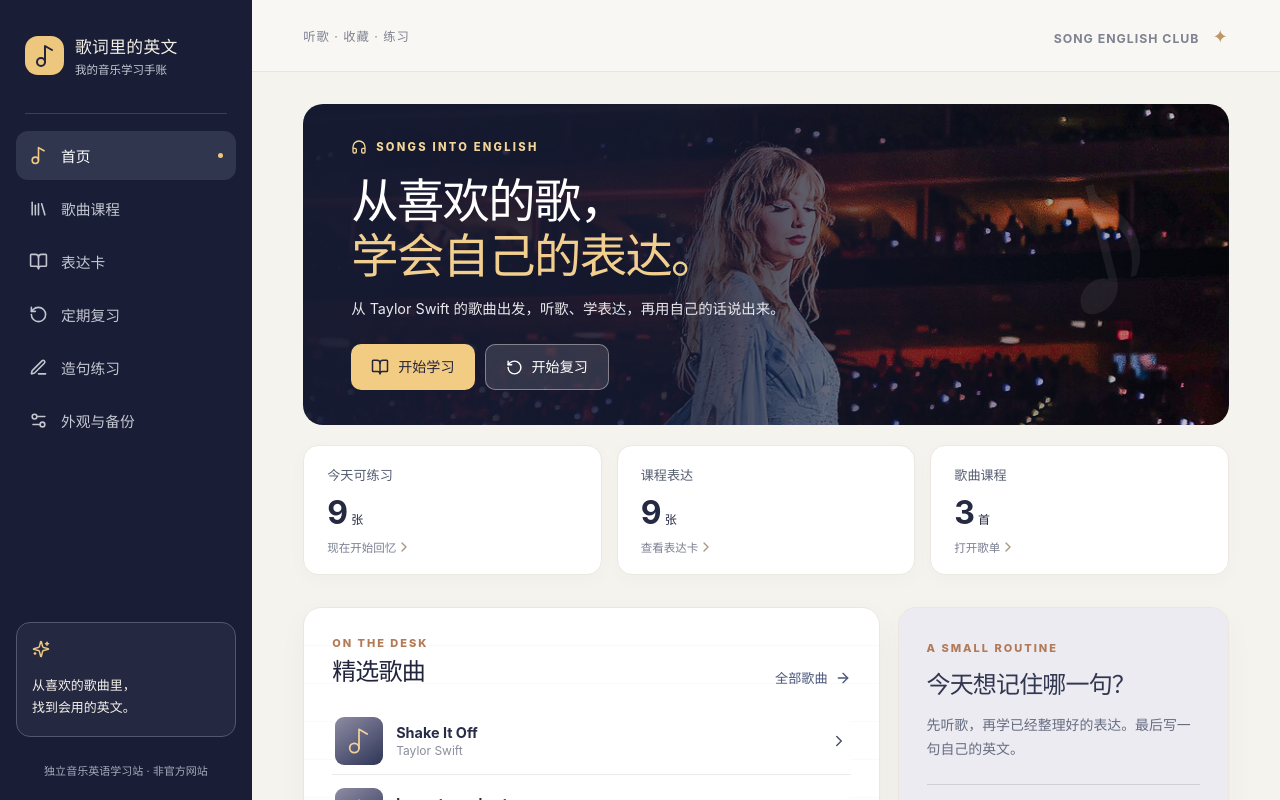
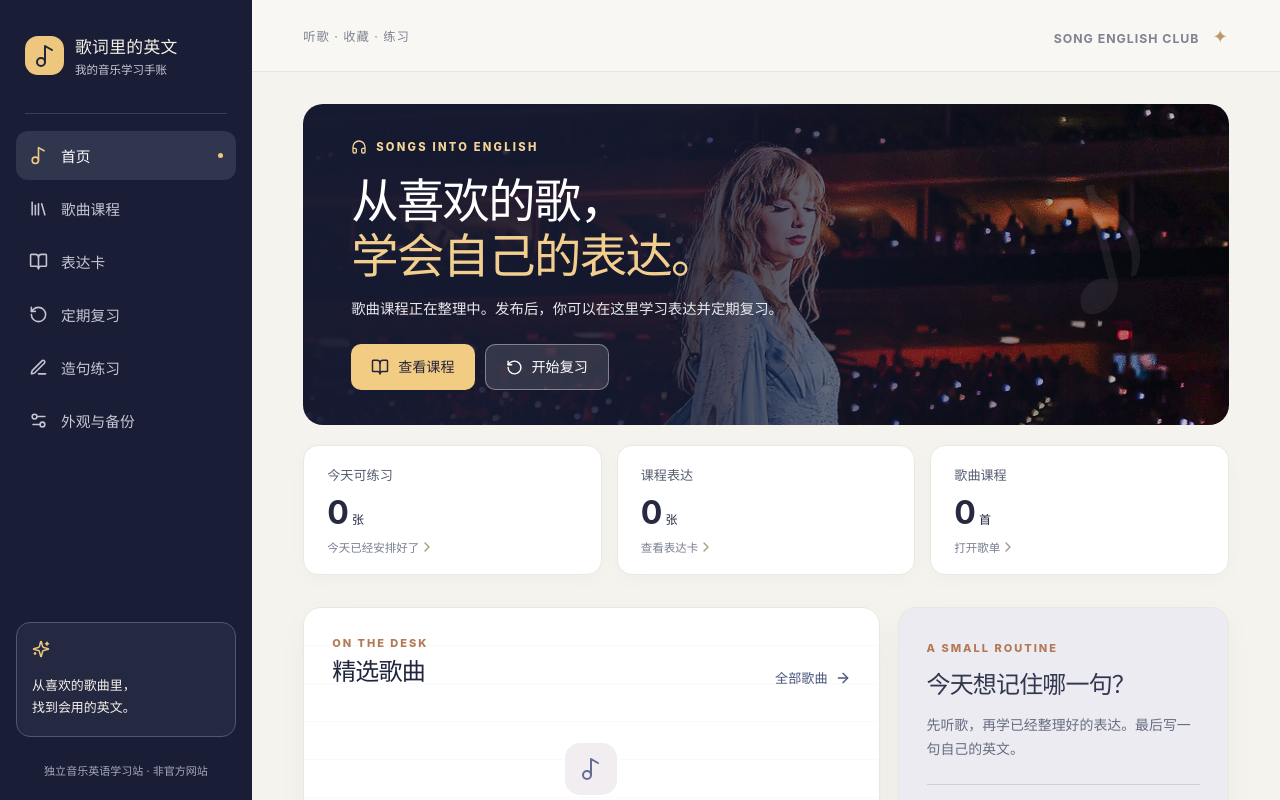
Before and after one commit to 1051657589xjy-creator/song-english-notebook, a React (Vite) app: page / in a window 1280 px wide. Shown: the top 800 px of the page. Built offline with nearby package versions, Linux system fonts and the light colour scheme.

Commit message:
Remove sample lessons and clarify course import

```diff
--- a/src/AdminPage.tsx
+++ b/src/AdminPage.tsx
@@ -246,6 +246,12 @@ export default function AdminPage({ onPublic }: { onPublic: () => void }) {
             <span>{dirty ? "有未发布改动" : "课程与仓库同步"}</span>
             <button className="button text small" onClick={disconnect}>退出管理</button>
           </div>
+          {catalog.songs.length === 0 && (
+            <div className="panel admin-start-guide">
+              <h2>从第一首正式课程开始</h2>
+              <p>点「新建歌曲课程」，填写歌名、官方歌曲链接和本课导语；再添加表达卡，或一次粘贴已有的学习笔记。检查内容后点页面底部的「发布课程」，学习者才会看到。</p>
+            </div>
+          )}
           <div className="admin-layout">
             <aside className="panel admin-song-list">
               <div className="section-heading"><div><span className="eyebrow">SONG LIBRARY</span><h2>歌曲课程</h2></div></div>
@@ -305,8 +311,12 @@ export default function AdminPage({ onPublic }: { onPublic: () => void }) {
                   </section>
                   <section className="panel form-panel">
                     <div className="section-heading"><div><span className="eyebrow">BULK PASTE</span><h2>批量导入表达</h2></div></div>
-                    <p className="helper">每行一条，例如：shake it off — 摆脱烦心事。导入后先检查每张卡，再发布课程。</p>
-                    <label className="field"><span>表达学习笔记</span><textarea value={notesText} onChange={(event) => setNotesText(event.target.value)} placeholder={"英文表达 — 中文意思\nlong story short — 长话短说"} /></label>
+                    <p className="helper">可以一次粘贴多条已有笔记。系统会识别表达、释义、场景、例句和备注；导入后请逐张检查，再发布课程。</p>
+                    <details className="admin-import-help">
+                      <summary>查看粘贴格式示例</summary>
+                      <pre>{"英文表达：shake it off\n中文意思：摆脱烦心事\n使用场景：工作不顺时鼓励自己\n英文例句：I'll shake it off and try again.\n备注：例句请用自己的话编写\n\n英文表达：bounce back\n中文意思：恢复状态"}</pre>
+                    </details>
+                    <label className="field"><span>表达学习笔记</span><textarea value={notesText} onChange={(event) => setNotesText(event.target.value)} placeholder={"英文表达：…\n中文意思：…\n使用场景：…\n英文例句：…\n备注：…"} /></label>
                     <button className="button subtle" onClick={importNotes} disabled={!notesText.trim()}>识别并加入表达卡</button>
                   </section>
                 </>
--- a/src/App.tsx
+++ b/src/App.tsx
@@ -274,10 +274,12 @@ function Home({ data }: { data: AppData }) {
             <br />
             <em>学会自己的表达。</em>
           </h1>
-          <p>从 Taylor Swift 的歌曲出发，听歌、学表达，再用自己的话说出来。</p>
+          <p>{data.songs.length
+            ? "从 Taylor Swift 的歌曲出发，听歌、学表达，再用自己的话说出来。"
+            : "歌曲课程正在整理中。发布后，你可以在这里学习表达并定期复习。"}</p>
           <div className="hero-actions">
             <button className="button gold" onClick={() => go("/songs")}>
-              <BookOpen size={18} /> 开始学习
+              <BookOpen size={18} /> {data.songs.length ? "开始学习" : "查看课程"}
             </button>
             <button
               className="button ghost-light"
@@ -355,16 +357,8 @@ function Home({ data }: { data: AppData }) {
           ) : (
             <Empty
               icon={<Music2 />}
-              title="从第一首歌开始"
-              text="添加歌名，粘贴你手边的歌词，就可以开始摘录表达。"
-              action={
-                <button
-                  className="button primary small"
-                  onClick={() => go("/songs/new")}
-                >
-                  添加歌曲
-                </button>
-              }
+              title="课程正在准备中"
+              text="站长还没有发布正式课程。稍后回来，就能从喜欢的歌开始学英文。"
             />
           )}
         </section>
@@ -382,7 +376,7 @@ function Home({ data }: { data: AppData }) {
           </div>
           <button
             className="link-button"
-            onClick={() => go(data.songs.length ? "/songs" : "/songs/new")}
+            onClick={() => go("/songs")}
           >
             去看课程 <ArrowRight size={16} />
           </button>
@@ -1103,8 +1097,8 @@ function Review({
           <div className="complete-icon">
             <Check size={30} />
           </div>
-          <span className="eyebrow">ALL DONE FOR TODAY</span>
-          <h2>今天的复习完成了</h2>
+          <span className="eyebrow">{data.cards.length ? "ALL DONE FOR TODAY" : "COMING SOON"}</span>
+          <h2>{data.cards.length ? "今天的复习完成了" : "课程发布后就能开始复习"}</h2>
           {todayEvents.length ? (
             <p>
               今天复习了 {todayEvents.length} 张：会了{" "}
@@ -1113,7 +1107,9 @@ function Review({
               {todayEvents.filter((e) => e.grade === "forgot").length} 张。
             </p>
           ) : (
-            <p>今天没有到期的表达卡。新建的卡片会从今天开始复习。</p>
+            <p>{data.cards.length
+              ? "今天没有到期的表达卡。新卡片会从今天开始复习。"
+              : "站长正在整理课程表达。发布后，表达卡会自动加入复习计划。"}</p>
           )}
           <button className="button subtle" onClick={() => go("/cards")}>
             看看我的表达卡
@@ -1279,17 +1275,8 @@ function PracticePage({
           ) : (
             <Empty
               icon={<BookOpen />}
-              title="先收藏一张表达卡"
-              text="造句练习会从你已学的表达中抽取。"
-              action={
-                <button
-                  className="button primary small"
-                  type="button"
-                  onClick={() => go("/songs")}
-                >
-                  去看歌曲
-                </button>
-              }
+              title="课程发布后就能练习"
+              text="造句练习会从已发布的表达卡中抽取。"
             />
           )}
         </form>
@@ -1627,7 +1614,9 @@ export default function App() {
           <div>
             <span className="eyebrow">MY SONGBOOK</span>
             <h1>歌曲课程</h1>
-            <p>选一首歌开始听，课程表达已经为你准备好。</p>
+            <p>{data.songs.length
+              ? "选一首歌开始听，课程表达已经为你准备好。"
+              : "站长正在整理歌曲和学习内容。正式课程发布后会出现在这里。"}</p>
           </div>
         </div>
         {data.songs.length ? (
@@ -1656,16 +1645,8 @@ export default function App() {
         ) : (
           <Empty
             icon={<Music2 />}
-            title="还没有添加歌曲"
-            text="粘贴你想学习的歌词，保留每一行原来的样子。"
-            action={
-              <button
-                className="button primary"
-                onClick={() => go("/songs/new")}
-              >
-                添加第一首歌
-              </button>
-            }
+            title="课程正在准备中"
+            text="目前还没有正式发布的歌曲课程。"
           />
         )}
       </div>
@@ -1864,13 +1845,8 @@ export default function App() {
         ) : (
           <Empty
             icon={<BookOpen />}
-            title="还没有表达卡"
-            text="打开一首歌，选中歌词或手动输入英文表达。"
-            action={
-              <button className="button primary" onClick={() => go("/songs")}>
-                去看歌曲
-              </button>
-            }
+            title="表达卡即将上线"
+            text="正式课程发布后，这里会显示每首歌的学习表达。"
           />
         )}
       </div>
--- a/src/publishedCatalog.json
+++ b/src/publishedCatalog.json
@@ -1,165 +1,4 @@
 {
-  "songs": [
-    {
-      "id": "lesson-shake-it-off",
-      "title": "Shake It Off",
-      "artist": "Taylor Swift",
-      "url": "https://www.youtube.com/watch?v=nfWlot6h_JM",
-      "lyrics": "",
-      "lessonIntro": "先听这首歌，留意标题 shake it off 想表达的情绪。回到本站学习它在日常交流中的用法，再比较两个与应对挫折有关的延伸表达。下方的例句由本站编写，不是歌词。",
-      "curated": true,
-      "createdAt": "2026-09-28T00:00:00.000Z",
-      "updatedAt": "2026-09-28T00:00:00.000Z"
-    },
-    {
-      "id": "lesson-long-story-short",
-      "title": "long story short",
-      "artist": "Taylor Swift",
-      "url": "https://www.youtube.com/watch?v=rqQHa2HcGtM",
-      "lyrics": "",
-      "lessonIntro": "先听歌，再学习标题里的 long story short：讲一件事时，怎样跳过细节说结果。本课还提供两个表达简洁意思的延伸说法；它们不是对歌词内容的引用。",
-      "curated": true,
-      "createdAt": "2026-09-28T00:00:00.000Z",
-      "updatedAt": "2026-09-28T00:00:00.000Z"
-    },
-    {
-      "id": "lesson-begin-again",
-      "title": "Begin Again (Taylor’s Version)",
-      "artist": "Taylor Swift",
-      "url": "https://www.youtube.com/watch?v=dXNZaHuKWNA",
-      "lyrics": "",
-      "lessonIntro": "听完歌，试着用 begin again 写一句自己的话。本课的两个延伸表达都与重新开始有关，但意思并不相同：一个强调从零开始，一个强调改变旧习惯。",
-      "curated": true,
-      "createdAt": "2026-09-28T00:00:00.000Z",
-      "updatedAt": "2026-09-28T00:00:00.000Z"
-    }
-  ],
-  "cards": [
-    {
-      "id": "lesson-shake-it-off-title",
-      "songId": "lesson-shake-it-off",
-      "expression": "shake it off",
-      "meaning": "摆脱烦心事带来的情绪；不让它继续影响自己",
-      "context": "歌名表达",
-      "scenario": "犯了小错、受了批评，想调整心情继续做事时",
-      "label": "日常可用",
-      "example": "I made a mistake, but I'll shake it off and try again.",
-      "notes": "这里的 it 可以指让你心烦的事。",
-      "referenceUrl": "https://dictionary.cambridge.org/us/dictionary/english/shake-off",
-      "sourceType": "title",
-      "curated": true
-    },
-    {
-      "id": "lesson-shake-it-off-brush-off",
-      "songId": "lesson-shake-it-off",
-      "expression": "brush something off",
-      "meaning": "对某句话或批评不予理会，不认真放在心上",
-      "context": "主题延伸表达；不作为歌词引用",
-      "scenario": "别人说了不友善的话，你决定不理会时",
-      "label": "日常可用",
-      "example": "She brushed off the rude comment and kept working.",
-      "notes": "brush off 也可表示敷衍或无视别人的意见，语境不同会带有负面意味。",
-      "referenceUrl": "https://dictionary.cambridge.org/dictionary/english/brush-off",
-      "sourceType": "extension",
-      "curated": true
-    },
-    {
-      "id": "lesson-shake-it-off-bounce-back",
-      "songId": "lesson-shake-it-off",
-      "expression": "bounce back",
-      "meaning": "遭遇困难或挫折后恢复状态",
-      "context": "主题延伸表达；不作为歌词引用",
-      "scenario": "经历失败、生病或低落之后重新振作时",
-      "label": "日常可用",
-      "example": "It took me a week to bounce back after the exam.",
-      "notes": "常见搭配：bounce back from a setback。",
-      "referenceUrl": "https://dictionary.cambridge.org/dictionary/english/bounce-back",
-      "sourceType": "extension",
-      "curated": true
-    },
-    {
-      "id": "lesson-long-story-short-title",
-      "songId": "lesson-long-story-short",
-      "expression": "long story short",
-      "meaning": "长话短说；省略经过，直接说结果",
-      "context": "歌名表达",
-      "scenario": "讲一件复杂的事，但只想交代关键结果时",
-      "label": "日常可用",
-      "example": "Long story short, we missed the train but made it to the show.",
-      "notes": "常放在句首，口语中很自然。",
-      "referenceUrl": "https://dictionary.cambridge.org/dictionary/english/long-story-short",
-      "sourceType": "title",
-      "curated": true
-    },
-    {
-      "id": "lesson-long-story-short-cut-to-the-chase",
-      "songId": "lesson-long-story-short",
-      "expression": "cut to the chase",
-      "meaning": "直奔主题，直接说重要部分",
-      "context": "主题延伸表达；不作为歌词引用",
-      "scenario": "会议或对话时间有限，想尽快谈重点时",
-      "label": "日常可用",
-      "example": "We only have ten minutes, so let's cut to the chase.",
-      "notes": "比 long story short 更直接；对人说时要留意语气。",
-      "referenceUrl": "https://dictionary.cambridge.org/dictionary/english/cut-to-the-chase",
-      "sourceType": "extension",
-      "curated": true
-    },
-    {
-      "id": "lesson-long-story-short-nutshell",
-      "songId": "lesson-long-story-short",
-      "expression": "in a nutshell",
-      "meaning": "简而言之；只说主要内容",
-      "context": "主题延伸表达；不作为歌词引用",
-      "scenario": "概括一个计划、观点或情况时",
-      "label": "日常可用",
-      "example": "In a nutshell, the plan is to practice a little every day.",
-      "notes": "可用于口语，也可用于较轻松的书面表达。",
-      "referenceUrl": "https://dictionary.cambridge.org/dictionary/english/in-a-nutshell",
-      "sourceType": "extension",
-      "curated": true
-    },
-    {
-      "id": "lesson-begin-again-title",
-      "songId": "lesson-begin-again",
-      "expression": "begin again",
-      "meaning": "重新开始",
-      "context": "歌名表达",
-      "scenario": "暂停或遇到挫折后，决定再试一次时",
-      "label": "日常可用",
-      "example": "After a short break, I was ready to begin again.",
-      "notes": "begin again 是普通搭配；start again 意思相近。",
-      "referenceUrl": "https://dictionary.cambridge.org/dictionary/english/start-again",
-      "sourceType": "title",
-      "curated": true
-    },
-    {
-      "id": "lesson-begin-again-from-scratch",
-      "songId": "lesson-begin-again",
-      "expression": "start from scratch",
-      "meaning": "从零开始，不沿用原有成果",
-      "context": "主题延伸表达；不作为歌词引用",
-      "scenario": "原来的方案不能用了，必须重新做时",
-      "label": "日常可用",
-      "example": "The first design failed, so we started from scratch.",
-      "notes": "比 begin again 更强调没有现成基础可用。",
-      "referenceUrl": "https://dictionary.cambridge.org/dictionary/english/from-scratch",
-      "sourceType": "extension",
-      "curated": true
-    },
-    {
-      "id": "lesson-begin-again-new-leaf",
-      "songId": "lesson-begin-again",
-      "expression": "turn over a new leaf",
-      "meaning": "改掉旧习惯，开始用更好的方式行事",
-      "context": "主题延伸表达；不作为歌词引用",
-      "scenario": "下决心改变拖延、迟到等旧习惯时",
-      "label": "日常可用",
-      "example": "I turned over a new leaf and started arriving on time.",
-      "notes": "强调行为变好，并非所有‘重新开始’都适用。",
-      "referenceUrl": "https://dictionary.cambridge.org/dictionary/english/turn-over-a-new-leaf",
-      "sourceType": "extension",
-      "curated": true
-    }
-  ]
+  "songs": [],
+  "cards": []
 }
--- a/src/styles.css
+++ b/src/styles.css
@@ -1895,6 +1895,19 @@ p {
 .admin-status .button {
   margin-left: auto;
 }
+.admin-start-guide {
+  padding: 22px 26px;
+  margin-bottom: 20px;
+  background: #fff9ed;
+  border-color: #ead9b6;
+}
+.admin-start-guide h2 {
+  margin-bottom: 8px;
+}
+.admin-start-guide p {
+  margin-bottom: 0;
+  color: #666b7e;
+}
 .admin-layout {
   display: grid;
   grid-template-columns: minmax(200px, 260px) minmax(0, 1fr);
@@ -1945,6 +1958,24 @@ p {
 .admin-card:first-of-type {
   border-top: 0;
 }
+.admin-import-help {
+  margin: 0 0 18px;
+  color: #555d73;
+}
+.admin-import-help summary {
+  cursor: pointer;
+  font-weight: 600;
+}
+.admin-import-help pre {
+  white-space: pre-wrap;
+  overflow-wrap: anywhere;
+  background: #f7f5f1;
+  border-radius: 10px;
+  padding: 16px;
+  line-height: 1.65;
+  font-family: inherit;
+  font-size: .88rem;
+}
 .admin-card .field-grid {
   margin-bottom: 0;
 }
```
Also changed, not shown: 1 other file (tests, documents, lock files or other folders).
